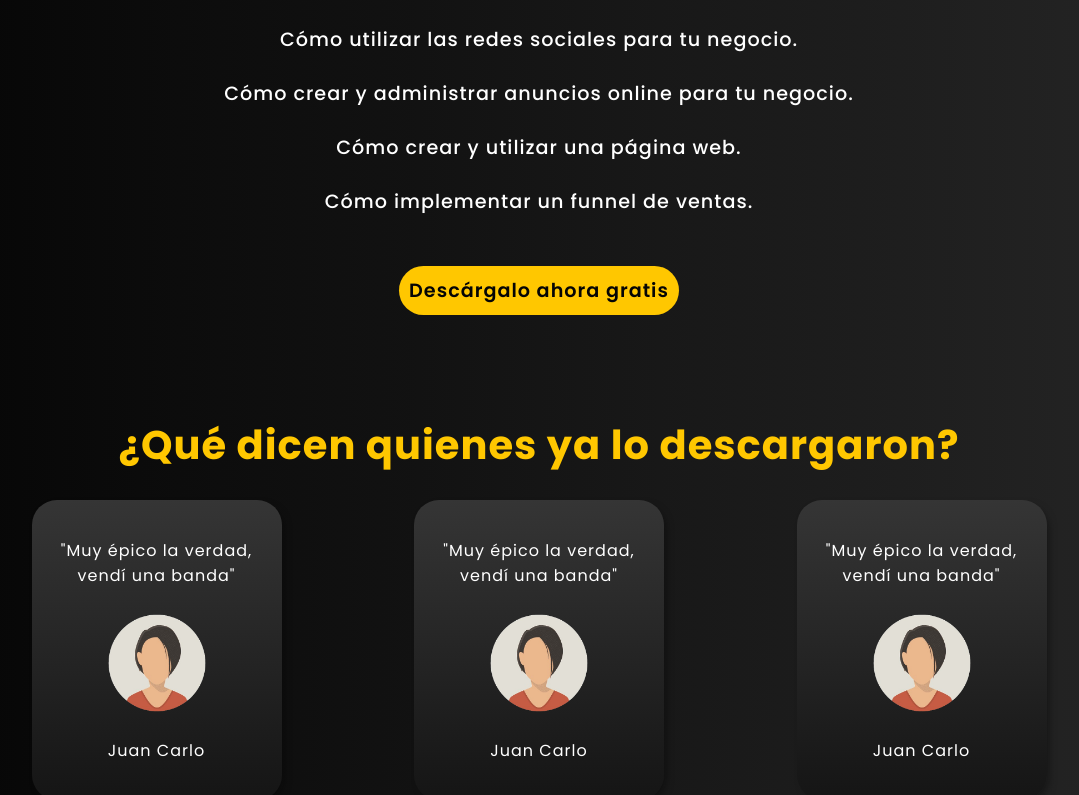
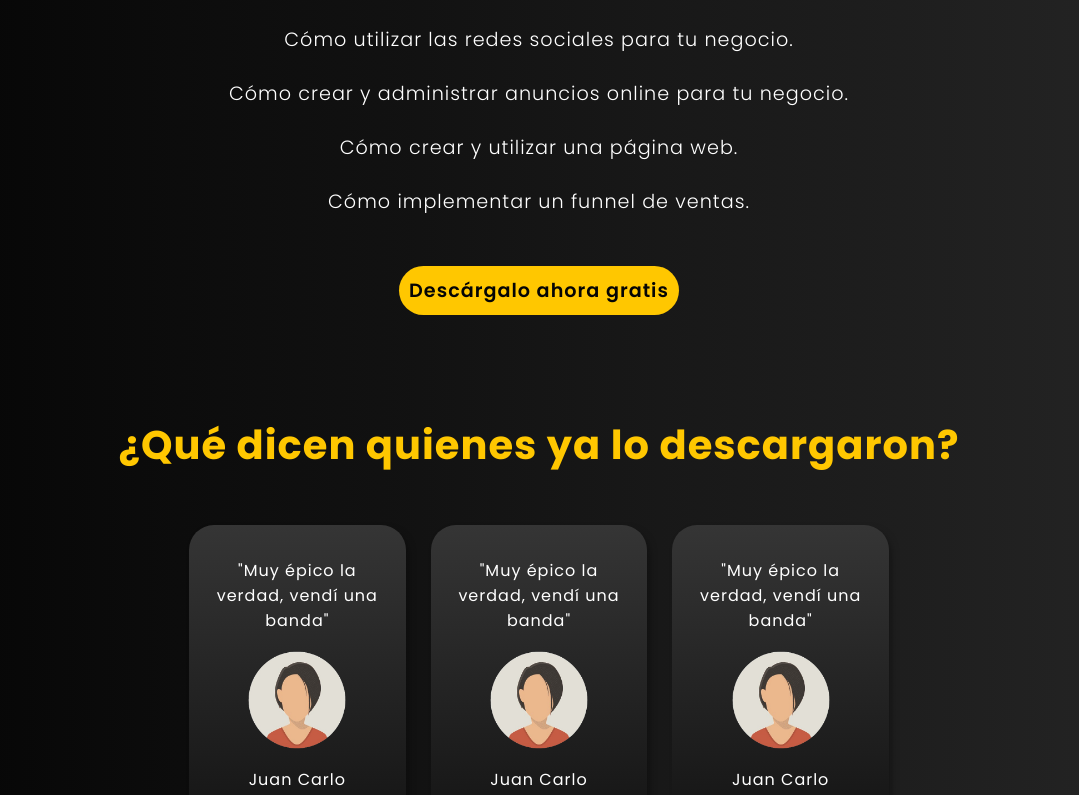
Before and after one commit to Gabrielc30/Roin-agency, a plain HTML site: page index.html in a window 1280 px wide. Shown: the part 1065-1860 px from the top of the page, without its empty margins (101-1180 px from the left). Drawn offline with nearby package versions, Linux system fonts and the light colour scheme.

Commit message:
Add files via upload

```diff
--- a/index.css
+++ b/index.css
@@ -8,6 +8,8 @@
 }
 body{
     min-width: 350px;
+    background-image:linear-gradient(to right
+    , #050505, #252525);
 }
 header{
     background-image: linear-gradient(to right, #050505, #252525);
@@ -89,11 +91,12 @@ h1, h2{
 }
 
 #pros{
-    padding-top: 7em;
+    margin-top: 7em;
     background-image: linear-gradient(to right, #050505, #252525);
-    text-align: center;
+    text-align:center;
     font-family: 'poppins';
 }
+
 
 #pros p{
     font-size: 2em;
@@ -110,7 +113,7 @@ li{
     font-size: 1.2em;
     margin-top: 25px;
     color: #ffffff;
-    font-weight: 500;
+    font-weight: 300;
 }
 
 #testimonios {
@@ -250,7 +253,10 @@ input:focus{
 
 @media (min-width:700px){
     .conteinercards{
+        padding-top: 25px;
         flex-direction: row;
+        max-width: 700px;
+        margin: auto;
     }
 
     .card:first-child{
```
Also changed, not shown: index.html (indentation only).
